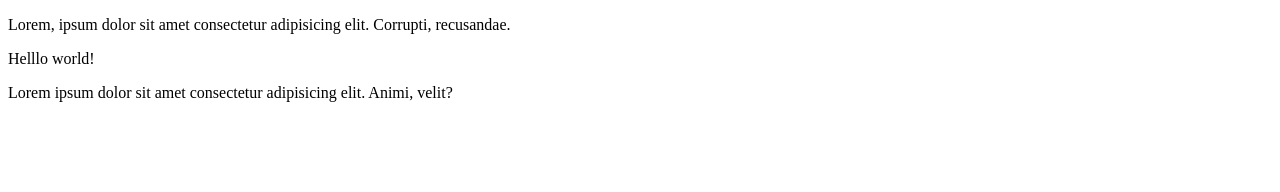
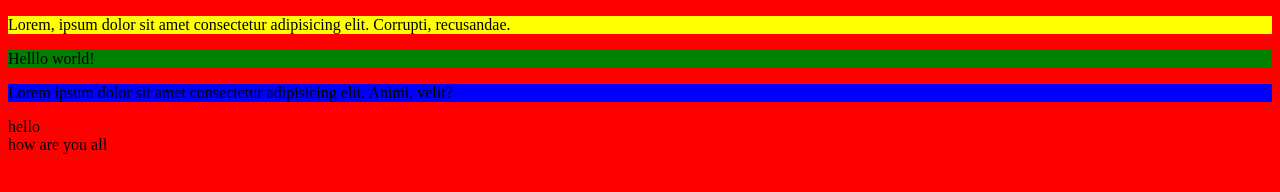
Before and after one commit to Mh-Monzil/first-projects, a plain HTML site: page index.html in a window 1280 px wide. Drawn offline with Linux system fonts and the light colour scheme.

Commit message:
style change

```diff
--- a/index.html
+++ b/index.html
@@ -3,12 +3,15 @@
 <head>
     <meta charset="UTF-8">
     <meta name="viewport" content="width=device-width, initial-scale=1.0">
+    <link rel="stylesheet" href="style.css">
     <title>Document</title>
 </head>
 <body>
-    <P>Lorem, ipsum dolor sit amet consectetur adipisicing elit. Corrupti, recusandae.</P>
-    <P>Helllo world!</P>
-    <P>Lorem ipsum dolor sit amet consectetur adipisicing elit. Animi, velit?
+    <P class="one">Lorem, ipsum dolor sit amet consectetur adipisicing elit. Corrupti, recusandae.</P>
+    <P class="two">Helllo world!</P>
+    <P class="three">Lorem ipsum dolor sit amet consectetur adipisicing elit. Animi, velit?
     </P>
+    <div>hello</div>
+    <span>how are you all</span>
 </body>
 </html>
--- a/style.css
+++ b/style.css
@@ -0,0 +1,13 @@
+body{
+    background-color: red;
+}
+
+.one{
+    background-color: yellow;
+}
+.two{
+    background-color: green;
+}
+.three{
+    background-color: blue;
+}
```
